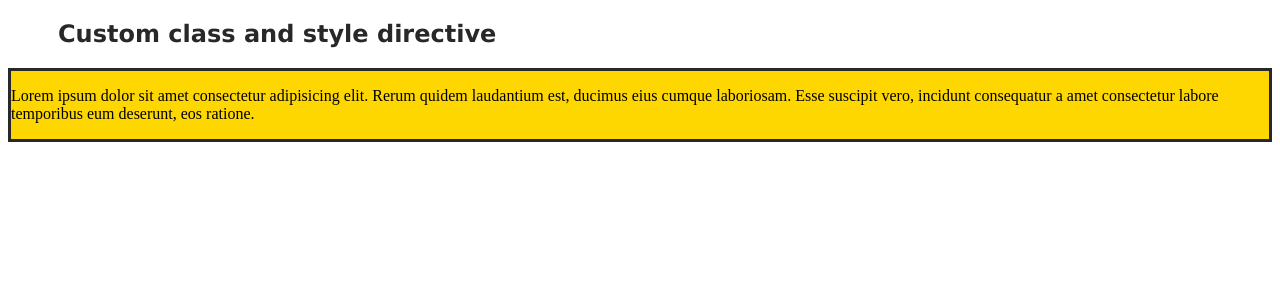
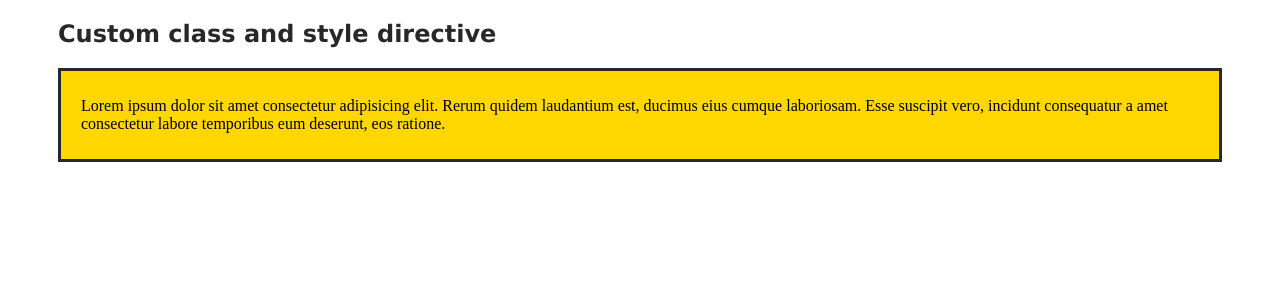
Before and after one commit to NaveenManjappa/angular-17-learning, an Angular app: page / in a window 1280 px wide. Shown: the top 300 px of the page. Built offline with nearby package versions, Linux system fonts and the light colour scheme.

Commit message:
Creating clone of ngClass custom directive

```diff
--- /dev/null
+++ b/src/app/CustomDirectives/class.directive.ts
@@ -0,0 +1,22 @@
+import { Directive, ElementRef, Input, Renderer2 } from '@angular/core';
+
+@Directive({
+  selector: '[appClass]',
+  standalone: true
+})
+export class ClassDirective {
+
+  constructor(private element:ElementRef,private renderer:Renderer2) { }
+
+  @Input('appClass') set display(value:Object){
+    let entries=Object.entries(value);
+    for(let item of entries){
+      //console.log(item[0],item[1]);
+      let[className,condition]=item;
+      if(condition){
+        this.renderer.addClass(this.element.nativeElement,className);
+      }
+    }
+  }
+
+}
--- a/src/app/app.component.html
+++ b/src/app/app.component.html
@@ -1,4 +1,4 @@
 <h2>Custom class and style directive</h2>
-<div [ngClass]="{apphighlight:true,'app-Container':true}">
+<div [appClass]="{'app-container':true,apphighlight:true,appFont:5>31}">
   <p>Lorem ipsum dolor sit amet consectetur adipisicing elit. Rerum quidem laudantium est, ducimus eius cumque laboriosam. Esse suscipit vero, incidunt consequatur a amet consectetur labore temporibus eum deserunt, eos ratione.</p>
 </div>
--- a/src/app/app.component.ts
+++ b/src/app/app.component.ts
@@ -1,13 +1,14 @@
 import { Component, ElementRef, QueryList, ViewChildren } from '@angular/core';
 import { CommonModule } from '@angular/common';
 import { RouterOutlet } from '@angular/router';
+import { ClassDirective } from './CustomDirectives/class.directive';
 
 
 
 @Component({
   selector: 'app-root',
   standalone: true,
-  imports: [CommonModule, RouterOutlet],
+  imports: [CommonModule, RouterOutlet,ClassDirective],
   templateUrl: './app.component.html',
   styleUrl: './app.component.css'
 })
```
